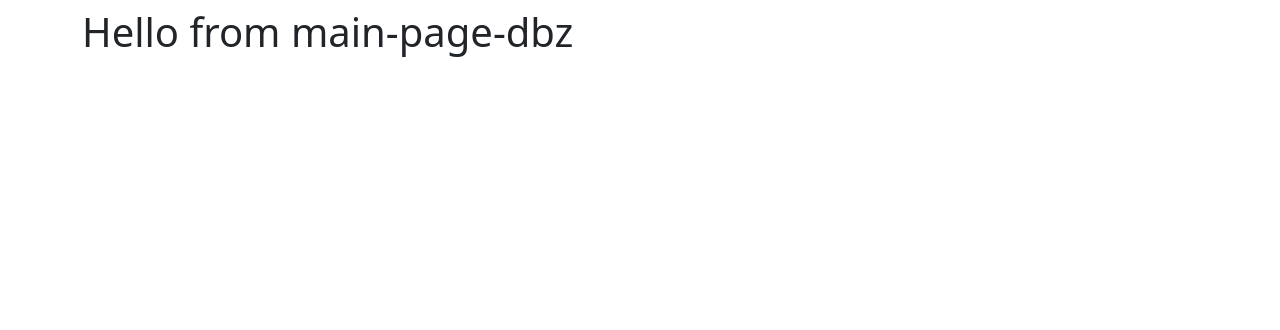
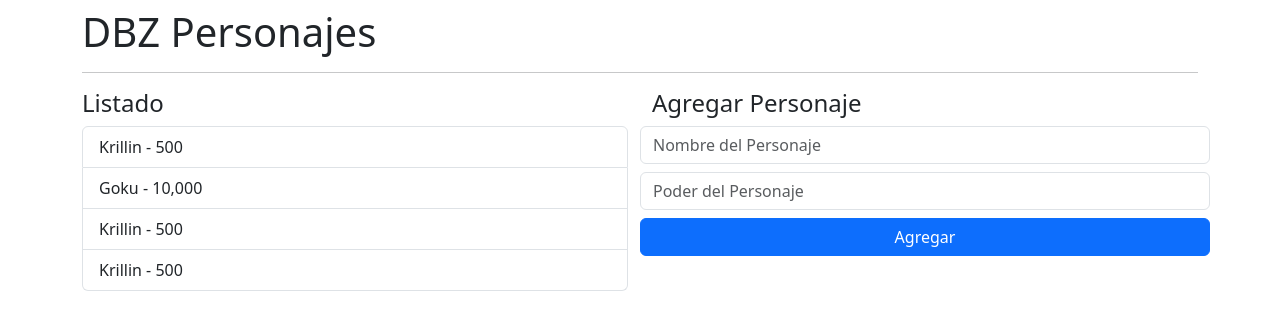
Before and after one commit to bbenjamin99/fh-angular, an Angular app in the folder 02-bases/: page / in a window 1280 px wide. Shown: the top 330 px of the page. Built offline with nearby package versions, Linux system fonts and the light colour scheme.

Commit message:
Dividiendo en componentes mas chicos

```diff
--- a/02-bases/src/app/app.module.ts
+++ b/02-bases/src/app/app.module.ts
@@ -6,6 +6,7 @@
 
 import { AppComponent } from './app.component';
 import { DbzModule } from './dbz/dbz.module';
+
 
 @NgModule({
   declarations: [
--- a/02-bases/src/app/counter/counter.module.ts
+++ b/02-bases/src/app/counter/counter.module.ts
@@ -1,6 +1,6 @@
 import { NgModule } from "@angular/core";
 import { CounterComponent } from "./components/counter/counter.component";
-import { AppModule } from "../app.module";
+
 
 
 @NgModule({
--- /dev/null
+++ b/02-bases/src/app/dbz/components/add-character/add-character.component.html
@@ -0,0 +1,8 @@
+<h4>Agregar Personaje </h4>
+        <form class="row">
+            <input type="text" class="form-control mb-2" placeholder="Nombre del Personaje">
+            <input type="number" class="form-control mb-2" placeholder="Poder del Personaje">
+            <button class="btn btn-primary" type="submit">
+                Agregar
+            </button>
+        </form>
--- /dev/null
+++ b/02-bases/src/app/dbz/components/list/list.component.css
@@ -0,0 +1,3 @@
+:host {
+  display: block;
+}
--- /dev/null
+++ b/02-bases/src/app/dbz/components/list/list.component.html
@@ -0,0 +1,7 @@
+<h4>Listado</h4>
+        <ul class="list-group">
+            <li class="list-group-item">Krillin - 500</li>
+            <li class="list-group-item">Goku - 10,000</li>
+            <li class="list-group-item">Krillin - 500</li>
+            <li class="list-group-item">Krillin - 500</li>
+        </ul>
--- a/02-bases/src/app/dbz/pages/main-page.component.html
+++ b/02-bases/src/app/dbz/pages/main-page.component.html
@@ -1 +1,11 @@
-<h1>Hello from main-page-dbz</h1>
+<h1>DBZ Personajes</h1>
+<hr>
+<div class="row">
+    <div class="col">
+        <app-dbz-list></app-dbz-list>
+    </div>
+
+    <div class="col">
+        <app-add-caracter></app-add-caracter>
+    </div>
+</div>
```
Also changed, not shown: 02-bases/src/app/dbz/components/add-character/add-character.component.ts (added, +10 -0 lines), 02-bases/src/app/dbz/components/list/list.component.ts (added, +9 -0 lines), 02-bases/src/app/dbz/dbz.module.ts (+12 -4 lines), 02-bases/src/app/dbz/components/add-character/add-character.component.css (added).
